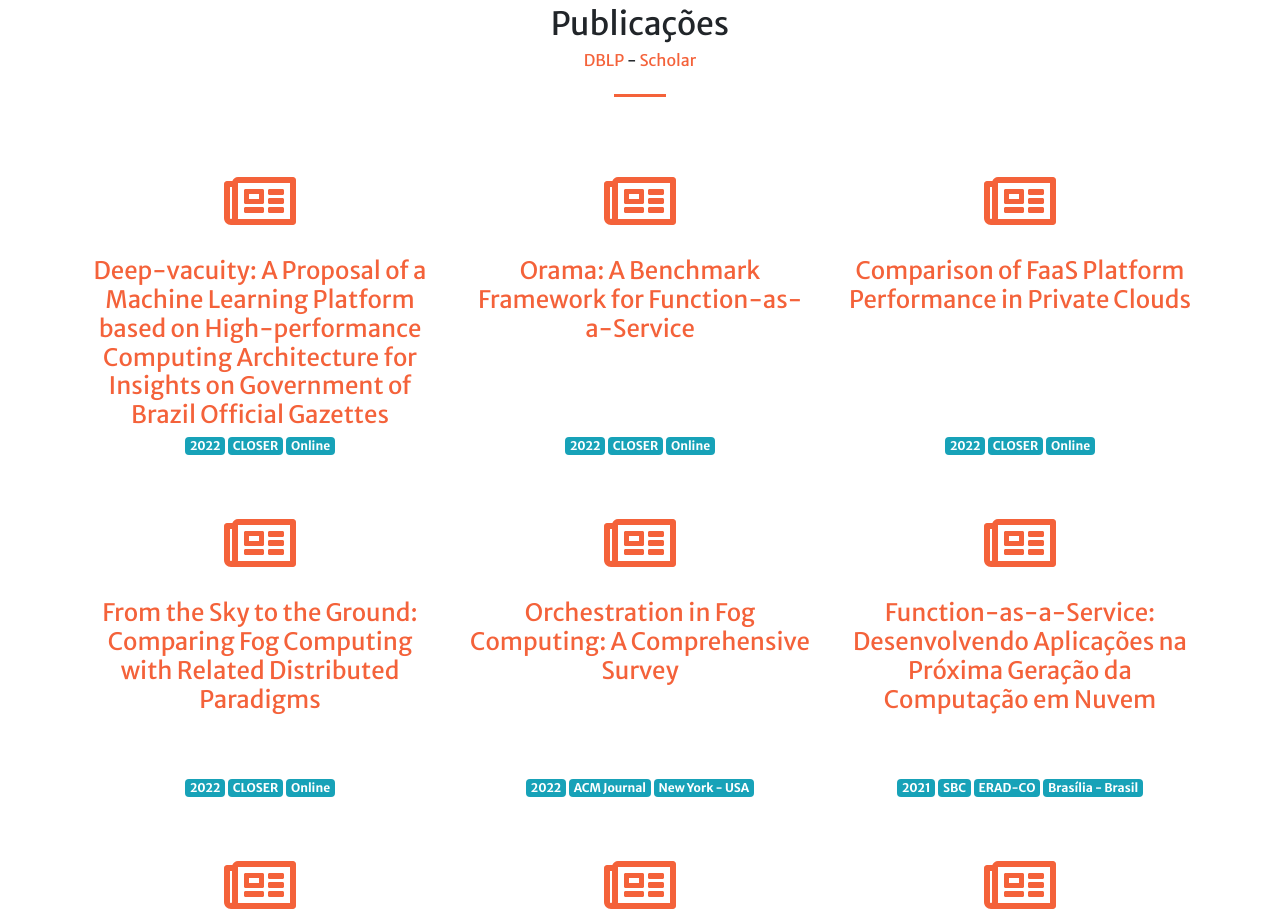
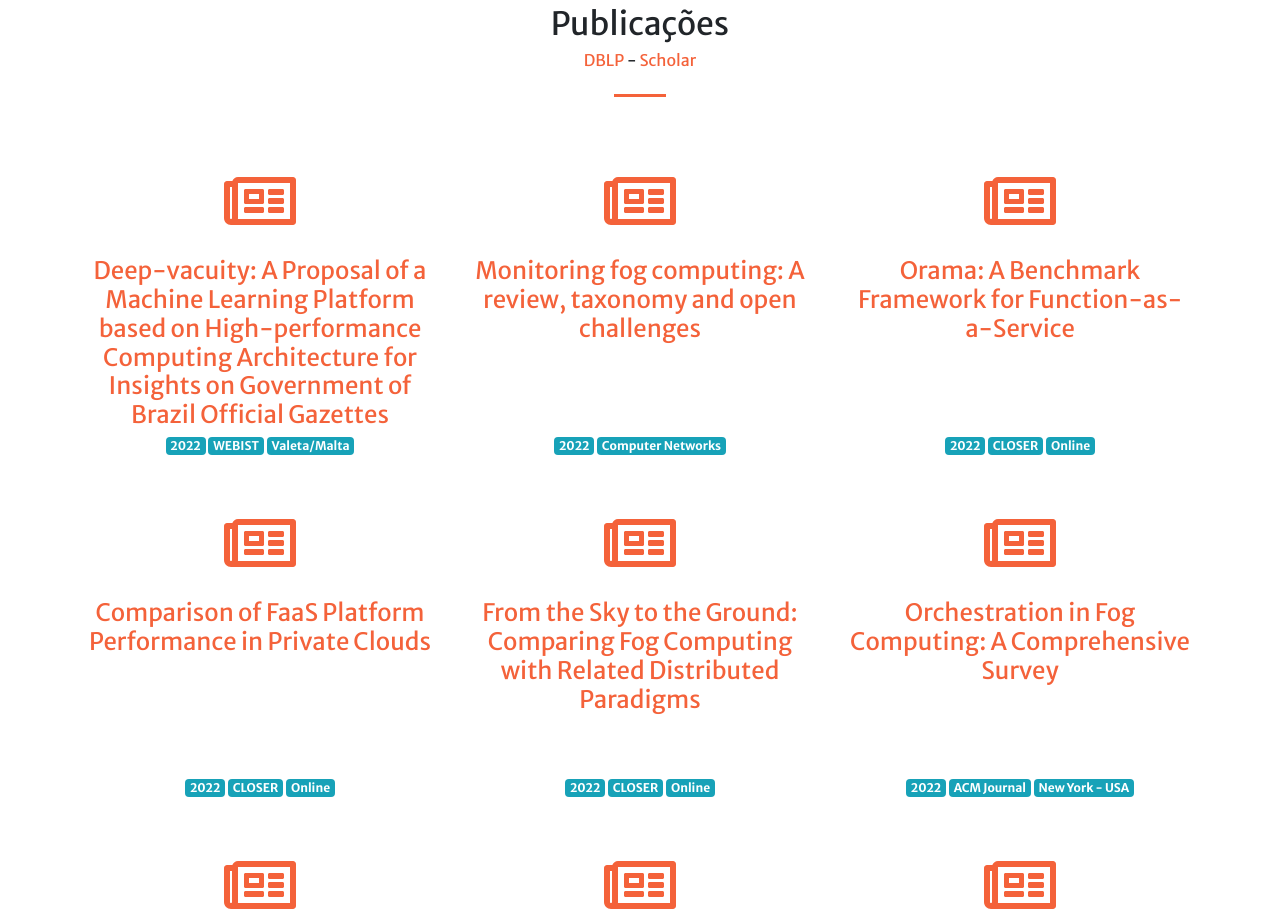
Before and after one commit to leonardoreboucas/site, a plain HTML site: page content/index.html in a window 1280 px wide. Shown: the part 4720-5641 px from the top of the page. Drawn offline with nearby package versions, Linux system fonts and the light colour scheme; some packages are replaced by stand-ins of ours.

Commit message:
Add monitoring fog

```diff
--- a/content/index.html
+++ b/content/index.html
@@ -672,6 +672,8 @@
             <hr class="divider my-4" />
             <div class="row">
 
+
+
                 <div class="col-lg-4 col-md-6 text-center">
                     <div class="mt-5">
                         <a target="_blank"><i
@@ -682,7 +684,21 @@
                                    </a>
                                 </h5>
                         <p class="text-muted mb-0"></p>
-                        <h6><span class="badge badge-info">2022</span> <span class="badge badge-info">CLOSER</span> <span class="badge badge-info">Online</span></h6>
+                        <h6><span class="badge badge-info">2022</span> <span class="badge badge-info">WEBIST</span> <span class="badge badge-info">Valeta/Malta</span></h6>
+                    </div>
+                </div>
+
+                <div class="col-lg-4 col-md-6 text-center">
+                    <div class="mt-5">
+                        <a target="_blank"><i
+                                class="far fa-4x fa-newspaper text-primary mb-4"></i></a>
+                                <h5  style="height: 170px;" class="h4 mb-2"><a target="_blank">
+                                    <a href="https://www.sciencedirect.com/science/article/abs/pii/S1389128622002845?via%3Dihub" target="_blank">
+                                        Monitoring fog computing: A review, taxonomy and open challenges
+                                   </a>
+                                </h5>
+                        <p class="text-muted mb-0"></p>
+                        <h6><span class="badge badge-info">2022</span> <span class="badge badge-info">Computer Networks</span></h6>
                     </div>
                 </div>
 
```
